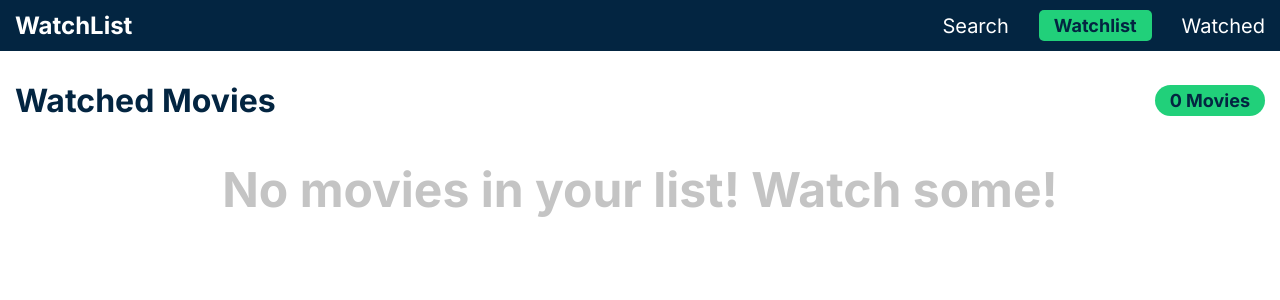
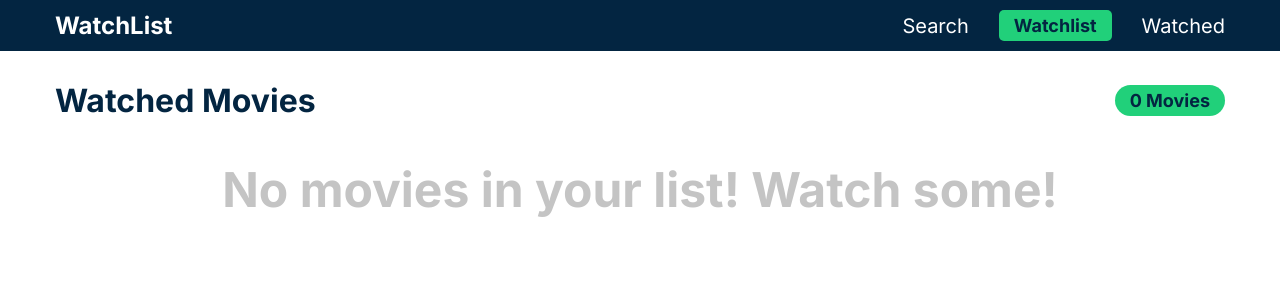
Before and after one commit to overgrownFudge/movie-watchlist, a React (Create React App) app: page /watched in a window 1280 px wide. Shown: the top 300 px of the page. Built offline with nearby package versions, Linux system fonts and the light colour scheme.

Commit message:
added media queries

```diff
--- a/src/index.css
+++ b/src/index.css
@@ -17,6 +17,24 @@ body {
   padding-left: 15px;
   margin-right: auto;
   margin-left: auto;
+}
+
+@media (min-width: 768px) {
+  .container {
+    width: 750px;
+  }
+}
+
+@media (min-width: 992px) {
+  .container {
+    width: 970px;
+  }
+}
+
+@media (min-width: 1200px) {
+  .container {
+    width: 1170px;
+  }
 }
 
 /* Header Styles */
@@ -179,6 +197,12 @@ header .nav-links li:last-child {
   grid-gap: 30px;
 }
 
+@media (min-width: 992px) {
+  .movie-grid {
+    grid-template-columns: repeat(5, 1fr);
+  }
+}
+
 .movie-card {
   width: 100%;
   border-radius: 5px;
```
